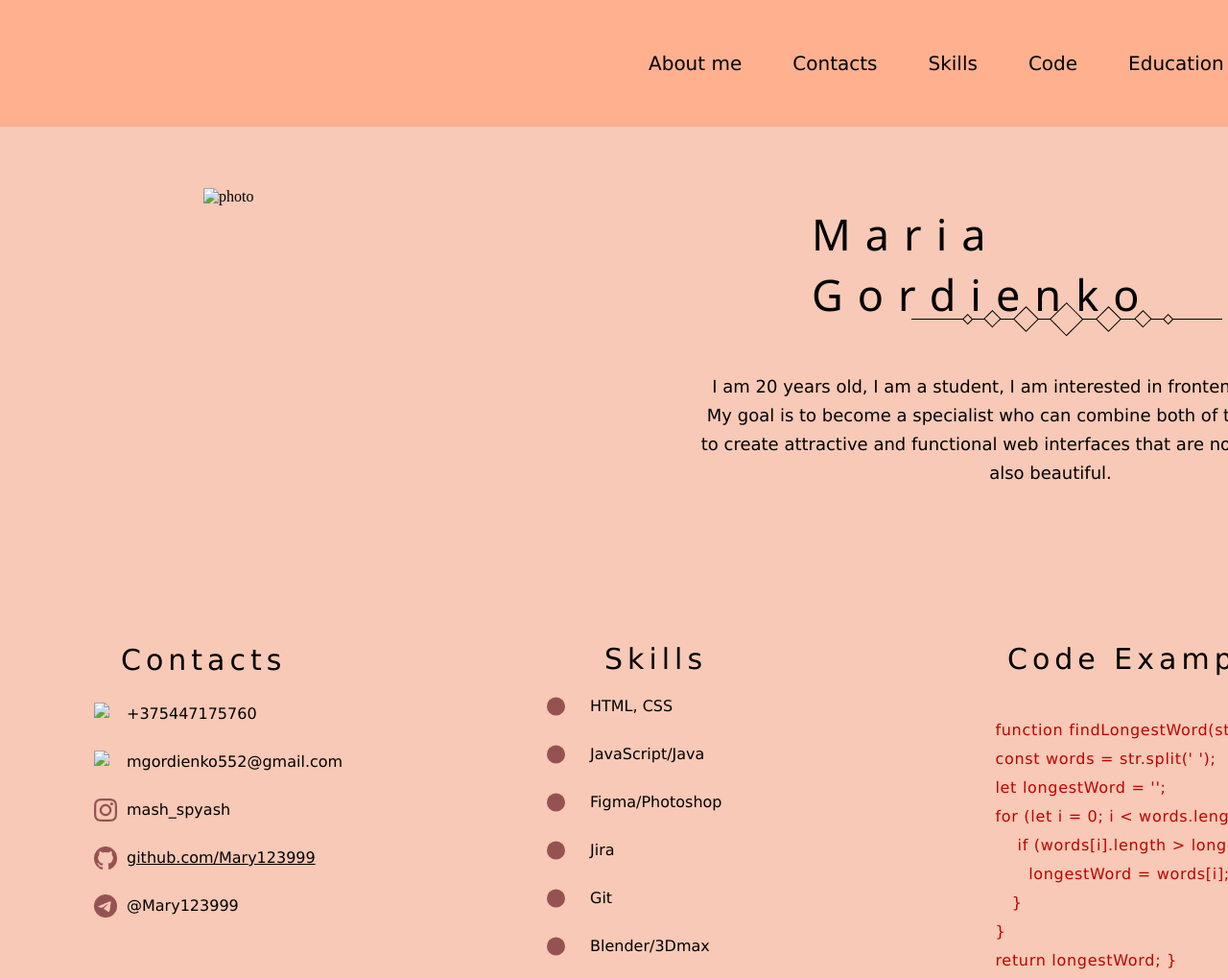
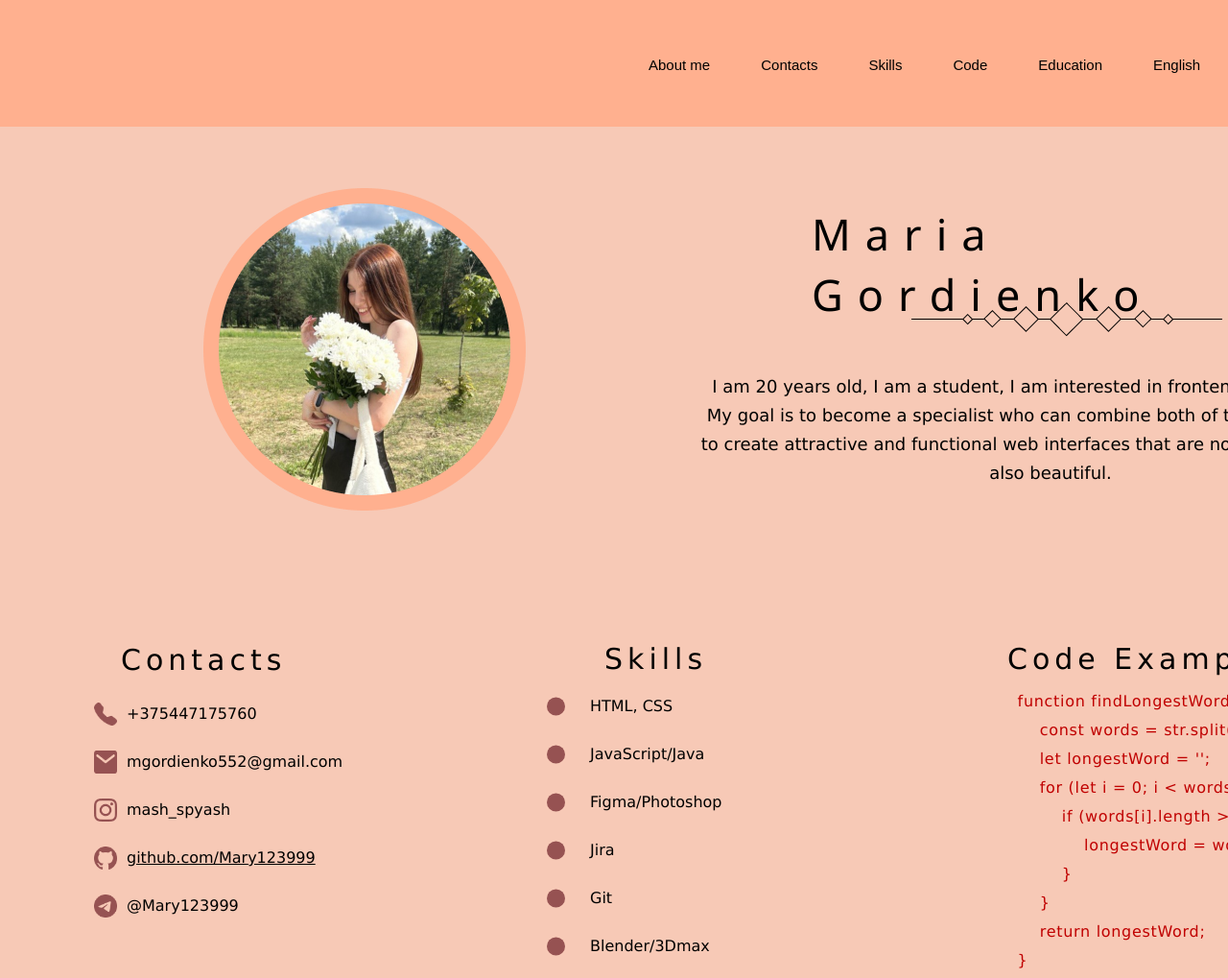
Before and after one commit to Mary123999/rsschool-cv, a plain HTML site: page index.html in a window 1280 px wide. Shown: the top 1019 px of the page at 96% size. Drawn offline with Linux system fonts and the light colour scheme; files whose address does not match are found by name.

Commit message:
feat: update HTML file

```diff
--- a/index.html
+++ b/index.html
@@ -3,13 +3,13 @@
 <head>
     <meta charset="UTF-8">
     <link rel="stylesheet" href="style.css">
-    <link rel="icon" href=".D:/курсrs/rsschool-cv/assets/img/favicon.ico">
+    <link rel="icon" href="D:/курсrs/rsschool-cv/assets/img/favicon.ico">
     <meta name="viewport" content="width=device-width, initial-scale=1.0">
     <title>cv</title>
 </head>
-<body >
+<body>
 
-  <header class = "header">
+<header class="header">
     <div class="container">
         <nav class="nav">
             <ul class="nav-list">
@@ -25,20 +25,20 @@
 </header>
 
 <main>
-    <div >
-        <section  id="aboutme">
-          <img class="img1" src=".D:/курсrs/rsschool-cv/assets/img/image.jpg" alt="photo">
+    <div>
+        <section id="aboutme">
+            <img class="img1" src="D:/курсrs/rsschool-cv/assets/img/image.jpg" alt="photo">
             <h1 class="section-title">Maria Gordienko</h1>
             <img class="img2" src="D:/курсrs/rsschool-cv/assets/img/uzor.png" alt="uzor">
-            <p class="p1">I am 20 years old, I am a student, I am interested in frontend and web design. My goal is to become a specialist who can combine both of these areas. I strive to create attractive and functional web interfaces that are not only effective, but also beautiful. </p>
+            <p class="p1">I am 20 years old, I am a student, I am interested in frontend and web design. My goal is to become a specialist who can combine both of these areas. I strive to create attractive and functional web interfaces that are not only effective, but also beautiful.</p>
         </section>
-        <section  id="contacts">
+        <section id="contacts">
             <h2 class="heading">Contacts</h2>
             <ul class="contact-list">
-            <li><img src=".D:/курсrs/rsschool-cv/assets/img/Vector2.png" alt="phone icon"> +375447175760</li>
-            <li><img src=".D:/курсrs/rsschool-cv/assets/img/Vector.png" alt="email icon"> mgordienko552@gmail.com</li>
+                <li><img src="D:/курсrs/rsschool-cv/assets/img/Vector2.png" alt="phone icon"> +375447175760</li>
+                <li><img src="D:/курсrs/rsschool-cv/assets/img/Vector.png" alt="email icon"> mgordienko552@gmail.com</li>
                 <li><img src="D:/курсrs/rsschool-cv/assets/img/Vector3.png" alt="instagram icon"> mash_spyash</li>
-            <li><img src="D:/курсrs/rsschool-cv/assets/img/Vector4.png" alt="github icon"> <a href="https://github.com/Mary123999">github.com/Mary123999</a></li>
+                <li><img src="D:/курсrs/rsschool-cv/assets/img/Vector4.png" alt="github icon"><a href="https://github.com/Mary123999">github.com/Mary123999</a></li>
                 <li><img src="D:/курсrs/rsschool-cv/assets/img/Vector5.png" alt="telegram icon"> @Mary123999</li>
             </ul>
         </section>
@@ -56,17 +56,16 @@
         <section class="section" id="code">
             <h2 class="heading3">Code Example</h2>
             <pre class="p2">
-
                 function findLongestWord(str) {
                     const words = str.split(' ');
                     let longestWord = '';
-            for (let i = 0; i &lt; words.length; i++) {
-                if (words[i].length &gt; longestWord.length) {
+                    for (let i = 0; i < words.length; i++) {
+                        if (words[i].length > longestWord.length) {
                             longestWord = words[i];
                         }
                     }
-            return longestWord; }
-
+                    return longestWord;
+                }
             </pre>
         </section>
         <section class="section" id="education">
--- a/style.css
+++ b/style.css
@@ -51,8 +51,13 @@ body{
 
   .nav-link {
   text-decoration: none;
-  color: black;
-  padding: 0;
+  color: rgb(205, 205, 205);
+font-family: Arial;
+font-size: 15px;
+font-weight: 400;
+line-height: 160%;
+letter-spacing: 0px;
+text-align: left;
 
   }
 
```
Lines whose indentation alone changed are shown as unchanged.
